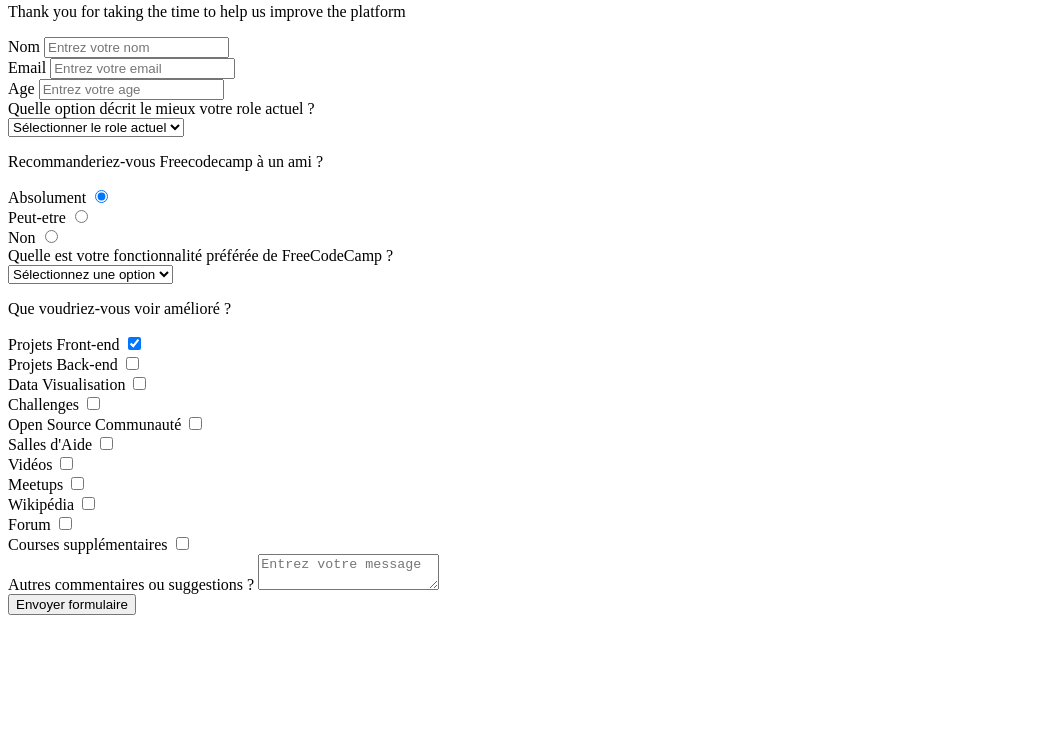
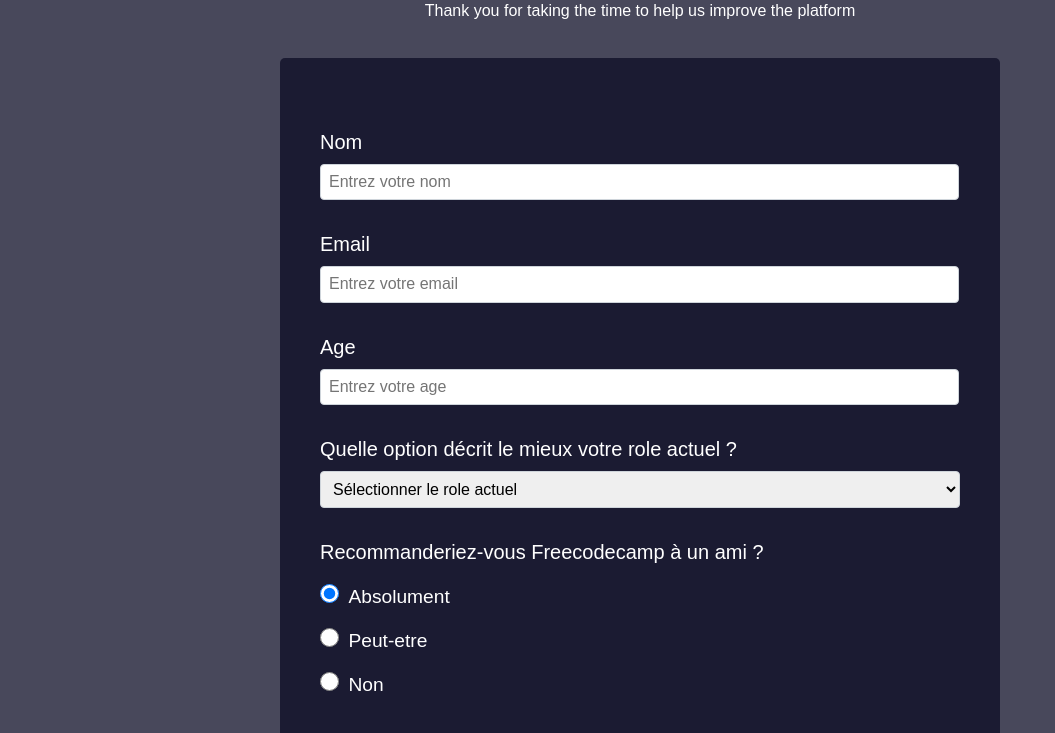
Before and after one commit to MelissaLde/freecodecamp-survey-form, a plain HTML site: page index.html in a window 1280 px wide. Shown: the part 77-810 px from the top of the page, without its empty margins (0-1055 px from the left). Drawn offline with nearby package versions, Linux system fonts and the light colour scheme.

Commit message:
fit(project):add freecodecamp checker

```diff
--- a/assets/css/style.css
+++ b/assets/css/style.css
@@ -1,2 +1,98 @@
 body {
+  font-family: "Poppins", sans-serif;
+  color: white;
+  background-color: rgba(27, 27, 50, 0.8);
+  line-height: 1.4;
 }
+
+main {
+  max-width: 720px;
+  margin: 0 auto;
+  background-color: #1b1b32;
+  border-radius: 5px;
+}
+
+#title {
+  text-align: center;
+}
+
+#description {
+  text-align: center;
+  margin-top: -11px;
+  padding-bottom: 20px;
+}
+
+#survey-form {
+  padding: 2.5rem;
+}
+
+input[type="text"],
+input[type="number"],
+input[type="email"],
+#dropdown,
+#prefered-feature {
+  display: block;
+  width: 97%;
+  padding: 8px;
+  border: 1px solid #ced4da;
+  border-radius: 4px;
+}
+
+#dropdown,
+#prefered-feature,
+#role {
+  width: 100%;
+}
+
+#name-label,
+#email-label,
+#number-label,
+.label-role,
+.p-question,
+#label-suggestion {
+  display: flex;
+  align-items: center;
+  margin-bottom: 0.5rem;
+  margin-top: 30px;
+  font-weight: 520;
+  font-size: 20px;
+}
+
+label[type="checkbox"] {
+  font-size: 30px;
+}
+
+input[type="radio"],
+input[type="checkbox"] {
+  margin-right: 5px;
+  margin-bottom: 15px;
+  margin-top: 10px;
+  height: 19px;
+  width: 19px;
+}
+
+.label-radio,
+.label-checkbox {
+  font-size: 1.2rem;
+}
+
+textarea {
+  display: flex;
+  flex-wrap: wrap;
+  min-height: 120px;
+  width: 100%;
+  box-sizing: border-box;
+  padding-top: 10px;
+  padding-left: 8px;
+  font-family: inherit;
+}
+
+#submit {
+  width: 100%;
+  background-color: #37af65;
+  border: none;
+  border-radius: 2px;
+  margin-top: 40px;
+  padding: 14px;
+  color: white;
+}
--- a/index.html
+++ b/index.html
@@ -5,55 +5,65 @@
     <meta http-equiv="X-UA-Compatible" content="IE=edge" />
     <meta name="viewport" content="width=device-width, initial-scale=1.0" />
 
+    <link
+      rel="stylesheet"
+      href="https://cdnjs.cloudflare.com/ajax/libs/normalize/8.0.1/normalize.min.css"
+    />
+    <link rel="stylesheet" href="assets/css/style.css" />
+
     <title>Survey Form</title>
-
-    <link rel="stylesheet" href="assets/css/style.css" />
   </head>
 
   <body>
     <header>
-      <h1>Survey Form</h1>
-      <p>Thank you for taking the time to help us improve the platform</p>
+      <h1 id="title">Survey Form</h1>
+      <p id="description">
+        Thank you for taking the time to help us improve the platform
+      </p>
     </header>
 
     <main>
-      <form>
+      <form id="survey-form">
         <section>
           <div>
-            <label for="name">Nom</label>
+            <label id="name-label" for="name">Nom</label>
             <input
               type="text"
               name="name"
               id="name"
               placeholder="Entrez votre nom"
+              required
             />
           </div>
 
           <div>
-            <label for="email">Email</label>
+            <label id="email-label" for="email">Email</label>
             <input
-              type="text"
+              type="email"
               name="email"
               id="email"
               placeholder="Entrez votre email"
+              required
             />
           </div>
 
           <div>
-            <label for="age">Age</label>
+            <label id="number-label" for="number">Age</label>
             <input
-              type="text"
+              type="number"
               name="age"
-              id="age"
+              id="number"
+              min="10"
+              max="99"
               placeholder="Entrez votre age"
             />
           </div>
 
-          <label for="role"
+          <label class="label-role" for="role"
             >Quelle option décrit le mieux votre role actuel ?</label
           >
           <div>
-            <select id="role" name="options">
+            <select id="dropdown" name="options">
               <option value="#">Sélectionner le role actuel</option>
               <option value="etudiant">Etudiant</option>
               <option value="plein temps">Travail à temps plein</option>
@@ -65,9 +75,8 @@
         </section>
 
         <section>
-          <p>Recommanderiez-vous Freecodecamp à un ami ?</p>
+          <p class="p-question">Recommanderiez-vous Freecodecamp à un ami ?</p>
           <div>
-            <label for="definitely">Absolument</label>
             <input
               type="radio"
               id="definitely"
@@ -75,26 +84,27 @@
               value="Absolument"
               checked
             />
+            <label class="label-radio" for="definitely">Absolument</label>
           </div>
 
           <div>
-            <label for="maybe">Peut-etre</label>
             <input
               type="radio"
               id="maybe"
               name="user-recommend"
               value="Peut-etre"
             />
+            <label class="label-radio" for="maybe">Peut-etre</label>
           </div>
 
           <div>
-            <label for="no">Non</label>
             <input type="radio" id="no" name="user-recommend" value="Non" />
+            <label class="label-radio" for="no">Non</label>
           </div>
         </section>
 
         <section>
-          <label for="prefered-feature"
+          <label class="label-role" for="prefered-feature"
             >Quelle est votre fonctionnalité préférée de FreeCodeCamp ?</label
           >
           <div>
@@ -109,75 +119,77 @@
         </section>
 
         <section>
-          <p>Que voudriez-vous voir amélioré ?</p>
+          <p class="p-question"">Que voudriez-vous voir amélioré ?</p>
           <div>
-            <label for="front-end">Projets Front-end</label>
             <input
               type="checkbox"
               id="front-end"
               name="improvement-project"
+              value="#";
               checked
             />
+            <label class="label-checkbox" for="front-end">Projets Front-end</label>
           </div>
 
           <div>
-            <label for="back-end">Projets Back-end</label>
-            <input type="checkbox" id="back-end" name="improvement-project" />
+            <input type="checkbox" id="back-end" name="improvement-project" value="#" />
+            <label class="label-checkbox" for="back-end">Projets Back-end</label>
           </div>
 
           <div>
-            <label for="data">Data Visualisation</label>
-            <input type="checkbox" id="data" name="improvement-project" />
+            <input type="checkbox" id="data" name="improvement-project" value="#" />
+            <label class="label-checkbox" for="data">Data Visualisation</label>
           </div>
 
           <div>
-            <label for="challenge">Challenges</label>
-            <input type="checkbox" id="challenge" name="improvement-project" />
+            <input type="checkbox" id="challenge" name="improvement-project" value="#" />
+            <label class="label-checkbox" for="challenge">Challenges</label>
           </div>
 
           <div>
-            <label for="open-source">Open Source Communauté</label>
             <input
               type="checkbox"
               id="open-source"
               name="improvement-project"
+              value="#"
             />
+            <label class="label-checkbox" for="open-source">Open Source Communauté</label>
           </div>
 
           <div>
-            <label for="help-rooms">Salles d'Aide</label>
-            <input type="checkbox" id="help-rooms" name="improvement-project" />
+            <input type="checkbox" id="help-rooms" name="improvement-project" value="#"/>
+            <label class="label-checkbox" for="help-rooms">Salles d'Aide</label>
           </div>
 
           <div>
-            <label for="video">Vidéos</label>
-            <input type="checkbox" id="video" name="improvement-project" />
+            <input type="checkbox" id="video" name="improvement-project" value="#" />
+            <label class="label-checkbox" for="video">Vidéos</label>
           </div>
 
           <div>
-            <label for="meetups">Meetups</label>
-            <input type="checkbox" id="meetups" name="improvement-project" />
+            <input type="checkbox" id="meetups" name="improvement-project" value="#"/>
+            <label class="label-checkbox" for="meetups">Meetups</label>
           </div>
 
           <div>
-            <label for="wiki">Wikipédia</label>
-            <input type="checkbox" id="wiki" name="improvement-project" />
+            <input type="checkbox" id="wiki" name="improvement-project" value="#"/>
+            <label class="label-checkbox" for="wiki">Wikipédia</label>
           </div>
 
           <div>
-            <label for="forum">Forum</label>
-            <input type="checkbox" id="forum" name="improvement-project" />
+            <input type="checkbox" id="forum" name="improvement-project" value="#"/>
+            <label class="label-checkbox" for="forum">Forum</label>
           </div>
 
           <div>
-            <label for="courses">Courses supplémentaires</label>
-            <input type="checkbox" id="courses" name="improvement-project" />
+            <input type="checkbox" id="courses" name="improvement-project" value="#"/>
+            <label class="label-checkbox" for="courses">Courses supplémentaires</label>
           </div>
         </section>
 
         <section>
-          <div>
-            <label for="suggestion">Autres commentaires ou suggestions ?</label>
+          <div id="div-textarea">
+            <label id="label-suggestion" for="suggestion">Autres commentaires ou suggestions ?</label>
             <textarea
               id="suggestion"
               name="comment"
@@ -187,9 +199,10 @@
         </section>
 
         <section>
-          <input type="submit" value="Envoyer formulaire" />
+          <input id="submit" type="submit" value="Envoyer formulaire" />
         </section>
       </form>
     </main>
+    <script src="https://cdn.freecodecamp.org/testable-projects-fcc/v1/bundle.js" />
   </body>
 </html>
```
